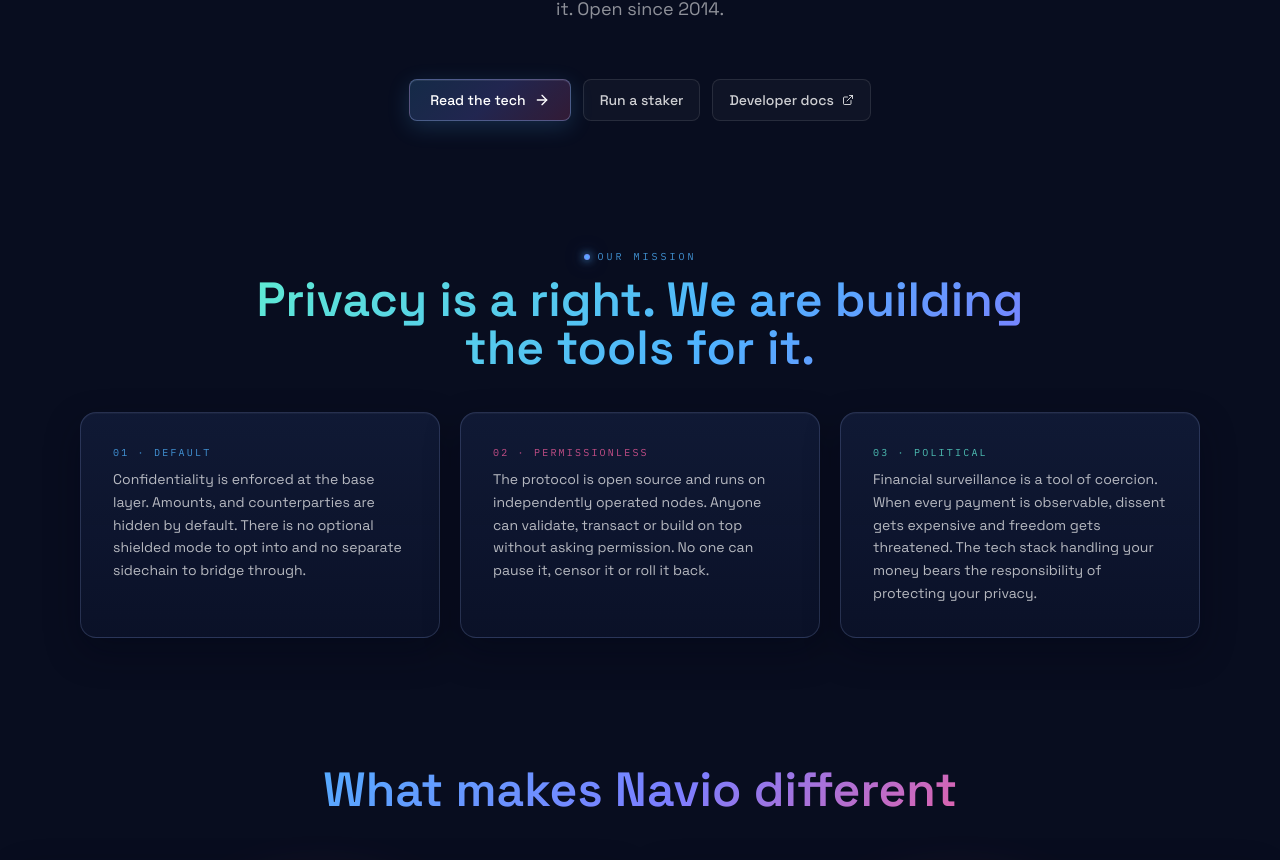
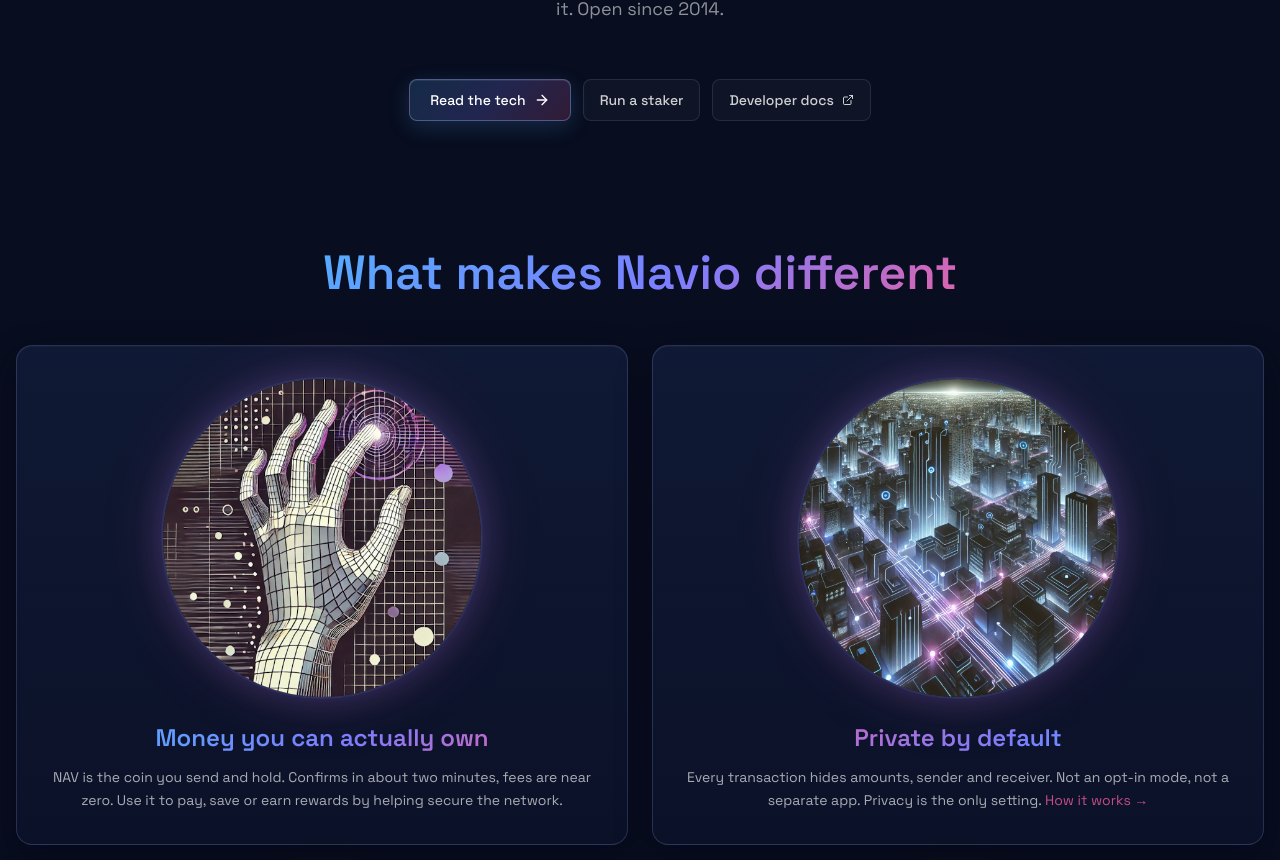
Before and after one commit to nav-io/navio-web, a React (Vite) app: page / in a window 1280 px wide. Shown: the part 1019-1879 px from the top of the page. Built offline with nearby package versions, Linux system fonts and the light colour scheme.

Commit message:
Comment out the mission section in Home page for future reference and potential reintroduction; maintain overall layout structure.

```diff
--- a/src/pages/Home.tsx
+++ b/src/pages/Home.tsx
@@ -68,7 +68,7 @@ export default function Home() {
       </section>
 
       {/* MISSION */}
-      <section id="mission" className="max-w-6xl mx-auto px-4 pt-24 sm:pt-32">
+      {/* <section id="mission" className="max-w-6xl mx-auto px-4 pt-24 sm:pt-32">
         <SectionHeading
           eyebrow="Our mission"
           title={<>Privacy is a right. We are building the tools for it.</>}
@@ -98,7 +98,7 @@ export default function Home() {
             </p>
           </div>
         </div>
-      </section>
+      </section> */}
 
       {/* PILLARS — feature cards */}
       <section id="pillars" className="max-w-7xl mx-auto px-4 pt-24 sm:pt-32">
```
